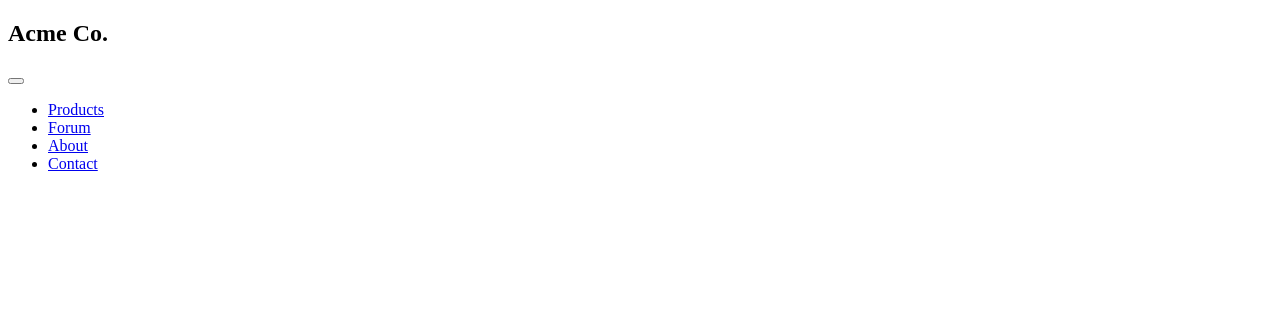
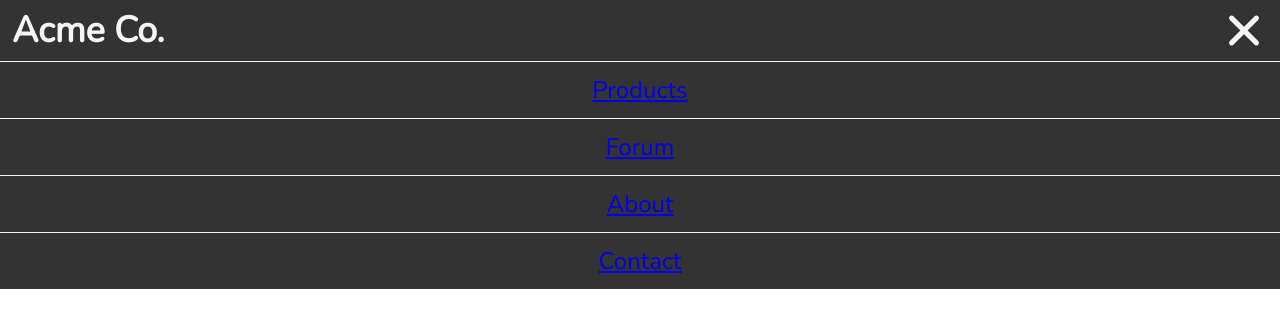
Before and after one commit to muwaffaqelbadawi/CSS_Course, a plain HTML site: page index22/menu.html in a window 1280 px wide. Drawn offline with nearby package versions, Linux system fonts and the light colour scheme.

Commit message:
finish animation

```diff
--- a/index22/css/menu.css
+++ b/index22/css/menu.css
@@ -0,0 +1,139 @@
+@import url("https://fonts.googleapis.com/css2?family=Nunito&display=swap");
+
+* {
+  margin: 0;
+  padding: 0;
+  box-sizing: border-box;
+}
+
+:root {
+  --HEADER-BGCOLOR: #333;
+  --HEADER-COLOR: whitesmoke;
+}
+
+html {
+  font-size: 1.5rem;
+  font-family: "Nunito", sans-serif;
+}
+
+body {
+  min-height: 100vh;
+  display: flex;
+  flex-flow: column nowrap;
+}
+
+header {
+  background-color: var(--HEADER-BGCOLOR);
+  color: var(--HEADER-COLOR);
+}
+
+.header-title-line {
+  padding: 0.25rem 0.5rem;
+  display: flex;
+  flex-flow: row nowrap;
+  justify-content: space-between;
+}
+
+.menu-button {
+  background-color: transparent;
+  border: none;
+  width: 48px;
+  height: 48px;
+  display: flex;
+  justify-content: center;
+  align-items: center;
+  position: relative;
+}
+
+.menu-icon,
+.menu-icon::before,
+.menu-icon::after {
+    background-color: var(--HEADER-COLOR);
+    width: 40px;
+    height: 5px;
+    border-radius: 5px;
+    position: absolute;
+    transition: all 0.5s;
+}
+
+.menu-icon::before,
+.menu-icon::after {
+    content: "";
+
+}
+
+.menu-icon::before {
+    transform: translate(-20px, -12px);
+}
+
+.menu-icon::after {
+    transform: translate(-20px, 12px);
+}
+
+:is(header:hover, header:focus-within) .menu-icon {
+    background-color: transparent;
+    transform: rotate(720deg);
+}
+
+:is(header:hover, header:focus-within) .menu-icon::before {
+    transform: translateX(-20px) rotate(45deg);
+}
+
+:is(header:hover, header:focus-within) .menu-icon::after {
+    transform: translateX(-20px) rotate(-45deg);
+}
+
+:is(header:hover, header:focus-within) nav {
+    display: block;
+}
+
+nav {
+    background-color: var(--HEADER-BGCOLOR);
+    display: none;
+    transform-origin: top center;
+    animation: showMenu 0.5s ease-in-out forwards;
+}
+
+@keyframes showMenu {
+    0% {
+        transform: scaleY(0);
+    }
+
+    80% {
+        transform: scaleY(1.2);
+    }
+
+    100% {
+        transform: scaleY(1);
+    }
+}
+
+nav ul {
+    list-style-type: none;
+    display: flex;
+    flex-flow: column nowrap;
+}
+
+nav li {
+    padding: 0.5rem;
+    border-top: 1px solid var(--HEADER-COLOR);
+}
+
+nav a {
+    display: block;
+    text-align: center;
+    width: 80%;
+    margin: auto;
+}
+
+nav :any -link {
+     color: var(--HEADER-COLOR);
+    font-weight: bold;
+    text-decoration: none;
+}
+
+nav a:hover,
+nav a:focus {
+    transform: scale(1.2);
+    transition: all 0.3s;
+}
--- a/index22/css/style.css
+++ b/index22/css/style.css
@@ -81,7 +81,8 @@ div:last-child:hover {
     animation-direction: alternate;
     animation-fill-mode: forwards; */
 
-    animation: 5s ease-in-out 1s 2 forwards}
+    animation: 5s ease-in-out 1s 2 forwards;
+}
 
 @keyframes slide {
     0% {
```
